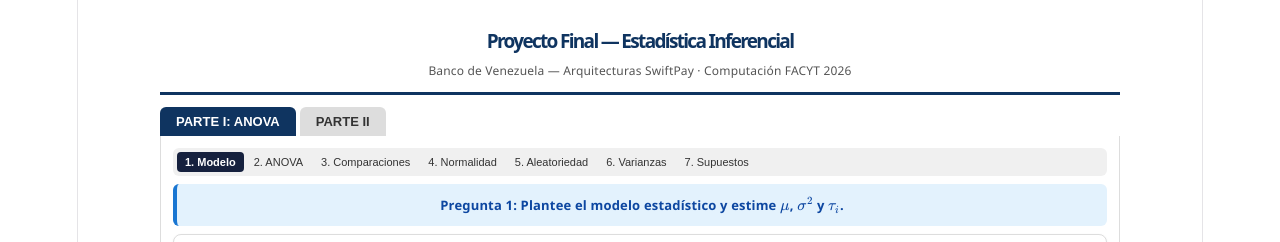
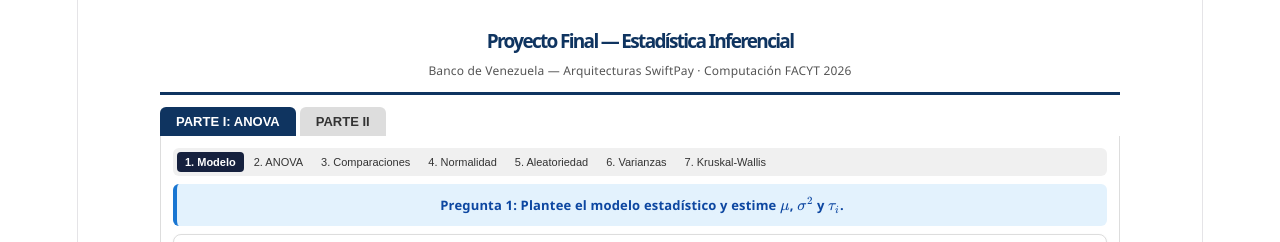
Before and after one commit to MikM32/anova2, a React (Vite) app: page / in a window 1280 px wide. Shown: the top 242 px of the page. Built offline with nearby package versions, Linux system fonts and the light colour scheme.

Commit message:
arreglo pregunta 7 parte 1

```diff
--- a/src/App.jsx
+++ b/src/App.jsx
@@ -76,7 +76,40 @@
   const Zcrit = alpha === 0.01 ? 2.576 : alpha === 0.05 ? 1.96 : 1.645;
   const runsOk = Math.abs(Z0runs) <= Zcrit;
   const pval = fPValue(F0, k - 1, N - k);
-  return { data, nm, k, n, N, sigma, alpha, mn, gm, tau, SST, SSE, SSTot, MST, MSE, F0, Fc, tc, LSD, cmp, vr, res, resSorted, runs, n1, n2, ER, VR, sdR, Z0runs, Zcrit, runsOk, rejected: F0 > Fc, pval, a_SW, b_SW, sw_steps, W_calc, pval_SW };
+
+  // Kruskal-Wallis Test
+  const kw_data = [];
+  data.forEach((g, i) => g.forEach(v => kw_data.push({ v, g: i, nm: nm[i] })));
+  kw_data.sort((a, b) => a.v - b.v);
+
+  let kw_ties = [];
+  let kw_idx = 0;
+  while (kw_idx < kw_data.length) {
+    let kw_j = kw_idx;
+    while (kw_j < kw_data.length && kw_data[kw_j].v === kw_data[kw_idx].v) kw_j++;
+    const t_len = kw_j - kw_idx;
+    if (t_len > 1) kw_ties.push(t_len);
+    const avgR = kw_idx + 1 + (t_len - 1) / 2;
+    for (let k_i = kw_idx; k_i < kw_j; k_i++) kw_data[k_i].r = avgR;
+    kw_idx = kw_j;
+  }
+
+  const kw_R = new Array(k).fill(0);
+  kw_data.forEach(d => { kw_R[d.g] += d.r; });
+  let kw_sum_R2_n = 0;
+  for (let grp = 0; grp < k; grp++) kw_sum_R2_n += (kw_R[grp] ** 2) / data[grp].length;
+
+  const kw_H = (12 / (N * (N + 1))) * kw_sum_R2_n - 3 * (N + 1);
+  let kw_tieSum = 0;
+  kw_ties.forEach(t => { kw_tieSum += (Math.pow(t, 3) - t); });
+  const kw_tieCorrection = 1 - (kw_tieSum / (Math.pow(N, 3) - N));
+  const kw_H_adj = kw_tieSum > 0 ? kw_H / kw_tieCorrection : kw_H;
+
+  const chiSquareDf2 = { 0.01: 9.210, 0.05: 5.991, 0.10: 4.605 };
+  const kw_chiCrit = chiSquareDf2[alpha] || 5.991;
+  const kw_rejected = kw_H_adj > kw_chiCrit;
+
+  return { data, nm, k, n, N, sigma, alpha, mn, gm, tau, SST, SSE, SSTot, MST, MSE, F0, Fc, tc, LSD, cmp, vr, res, resSorted, runs, n1, n2, ER, VR, sdR, Z0runs, Zcrit, runsOk, rejected: F0 > Fc, pval, a_SW, b_SW, sw_steps, W_calc, pval_SW, kw_data, kw_ties, kw_R, kw_H, kw_tieSum, kw_tieCorrection, kw_H_adj, kw_chiCrit, kw_rejected };
 }
 
 function calc2(raw, alpha, xp) {
@@ -155,7 +188,7 @@
   return <canvas ref={canvasRef} width={500} height={200} style={{ width: "100%", maxWidth: 500, height: "auto", border: "1px solid #e0e0e0", borderRadius: 6, background: "#fafbfc", marginTop: 8 }} />;
 }
 
-const t1 = ["1. Modelo", "2. ANOVA", "3. Comparaciones", "4. Normalidad", "5. Aleatoriedad", "6. Varianzas", "7. Supuestos"];
+const t1 = ["1. Modelo", "2. ANOVA", "3. Comparaciones", "4. Normalidad", "5. Aleatoriedad", "6. Varianzas", "7. Kruskal-Wallis"];
 const t2 = ["1. MCO", "2. Predicción", "3. ANOVA", "4. R\u00B2", "5. IC", "6. Signif.", "7. Modelo"];
 const bN = ["\\beta_0", "\\beta_1", "\\beta_2", "\\beta_3", "\\beta_4"];
 const bD = ["Intercepto", "Peticiones/s", "Tam. trama", "Lat. bóveda", "Mem. microserv."];
@@ -540,23 +573,76 @@
       </div>
     </div>),
 
-    // Supuestos
+    // Kruskal-Wallis
     () => (<div>
-      <div style={S.q}>Pregunta 7: Si no se cumplen los supuestos, ¿se mantienen las conclusiones del inciso 2?</div>
+      <div style={S.q}>Pregunta 7: Y si no se cumplen los supuestos ¿Mantiene las conclusiones dadas en el inciso 2?</div>
       <div style={S.cd}>
-        <h3 style={{ color: "#0f3460", marginTop: 0, fontSize: 15 }}>Robustez de las Conclusiones</h3>
-        <Def show={D}><b>Robustez del Operador ANOVA:</b> Capacidad de resistencia homeostática del algoritmo frente al deterioro topológico de sus prerrequisitos de Gauss-Markov. El diseño balanceado estabiliza matricialmente las derivadas del vector de varianzas y neutraliza la kurtosis y sesgos estocásticos débiles a nivel de covarianza, preservando la tasa <Tx m="\alpha" /> inmersa. La rigidez paramétrica de Fisher-Snedecor suele auto-preservarse asombrosamente bien a menos que ocurran colapsos simultáneos y masivos (e.g. log-normalidad aliada con severa anisotropía).</Def>
-        <table style={S.T}><thead><tr><th style={S.th}>Supuesto</th><th style={S.th}>Estado</th><th style={S.th}>Impacto</th></tr></thead>
+        <h3 style={{ color: "#0f3460", marginTop: 0, fontSize: 15 }}>Kruskal-Wallis — Justificación Robusta</h3>
+        <Def show={D}><b>Test de Kruskal-Wallis:</b> Cuando los supuestos de normalidad o, de forma muy crítica, el de homocedasticidad para ANOVA se ven gravemente vulnerados (como nuestro <Tx m="F_{\max}" /> lo sugiere), no podemos basar la inferencia plenamente en medias muestrales. Kruskal-Wallis esquiva el error mapeando los datos continuos al dominio discreto de los rangos (posiciones ordinales). Evalúa estadísticamente si los rangos medios difieren, identificando si una procedencia poblacional domina estocásticamente a otra sin asumir varianzas iguales ni normalidad estricta.</Def>
+
+        <h4 style={{ margin: "10px 0 3px", color: "#333", fontSize: 13 }}>Paso 1: Asignación de Rangos</h4>
+        <div style={{ maxHeight: "200px", overflowY: "auto", border: "1px solid #ddd", borderRadius: 6, marginBottom: 12 }}>
+          <table style={{ ...S.T, marginTop: 0 }}>
+            <thead style={{ position: "sticky", top: 0, zIndex: 1 }}><tr><th style={S.th}>Observación (<Tx m="y" />)</th><th style={S.th}>Arquitectura</th><th style={S.th}>Rango (<Tx m="r" />)</th></tr></thead>
+            <tbody>
+              {p1.kw_data.map((d, i) => <tr key={i} style={{ background: i % 2 ? "#f9f9f9" : "#fff" }}>
+                <td style={S.td}>{ff(d.v, 2)}</td><td style={S.td}>{d.nm}</td><td style={{ ...S.td, fontWeight: 600 }}>{ff(d.r, 1)}</td>
+              </tr>)}
+            </tbody>
+          </table>
+        </div>
+
+        <h4 style={{ margin: "10px 0 3px", color: "#333", fontSize: 13 }}>Paso 2: Suma de Rangos por Grupo</h4>
+        <div style={S.fm}>
+          <TB m={`R_i = \\sum r_{ij}`} />
+        </div>
+        <table style={S.T}>
+          <thead><tr><th style={S.th}>Arquitectura</th><th style={S.th}><Tx m="n_i" /></th><th style={S.th}>Suma de Rangos (<Tx m="R_i" />)</th><th style={S.th}><Tx m="R_i^2 / n_i" /></th></tr></thead>
           <tbody>
-            <tr><td style={{ ...S.td, fontWeight: 600 }}>Normalidad</td><td style={{ ...S.td, color: "#2e7d32", fontWeight: 600 }}>Razonable</td><td style={{ ...S.td, textAlign: "left" }}>Sin evidencia en contra</td></tr>
-            <tr style={{ background: "#f9f9f9" }}><td style={{ ...S.td, fontWeight: 600 }}>Aleatoriedad</td><td style={{ ...S.td, color: "#2e7d32", fontWeight: 600 }}>Razonable</td><td style={{ ...S.td, textAlign: "left" }}>Depende del diseño experimental</td></tr>
-            <tr><td style={{ ...S.td, fontWeight: 600 }}>Homocedasticidad</td><td style={{ ...S.td, color: "#e65100", fontWeight: 600 }}>Cuestionable</td><td style={{ ...S.td, textAlign: "left" }}>Razón = {ff(Math.max(...p1.vr) / Math.min(...p1.vr), 2)}</td></tr>
-          </tbody></table>
-        <p style={{ fontSize: 13, marginTop: 8 }}>1. <b>Diseño balanceado</b> (<Tx m="n_1=n_2=n_3=4" />) → ANOVA robusto.</p>
-        <p style={{ fontSize: 13 }}>2. <b><Tx m="F_0" /> holgado:</b> <Tx m={`${f2(p1.F0)}/${p1.Fc} \\approx ${ff(p1.F0 / p1.Fc, 1)}`} /> veces el valor crítico.</p>
-        <p style={{ fontSize: 13 }}>3. <b>Normalidad</b> no rechazada por inspección de residuos.</p>
-        <Def show={D}><b>Inferencia en Régimen de Señal Ultra-Dominante:</b> Cuando la métrica de contraste satisface <Tx m={"F_0 \\gg F_c"} />, la función de verosimilitud de <Tx m="H_1" /> se impone verticalmente superponiendo cualquier sombra arrojada por imperfecciones en supuestos menores. El choque estadístico resulta tan asimétricamente violento que incluso calibrando la frontera con correcciones pesadas no-paramétricas jamás re-atravesaría de vuelta a la zona de nulidad iterativa.</Def>
-        <div style={S.ok}><b>Respuesta:</b> Aun si los supuestos no se cumplen estrictamente, <b>las conclusiones se mantienen</b>. El diseño balanceado y <Tx m={`F_0=${f2(p1.F0)}`} /> (ampliamente superior a {p1.Fc}) otorgan robustez. Se recomienda más réplicas para confirmar con mayor rigor.</div>
+            {p1.nm.map((nm, i) => <tr key={i} style={{ background: i % 2 ? "#f9f9f9" : "#fff" }}>
+              <td style={{ ...S.td, fontWeight: 600 }}>{nm}</td>
+              <td style={S.td}>{p1.n}</td>
+              <td style={{ ...S.td, fontWeight: 700 }}>{ff(p1.kw_R[i], 1)}</td>
+              <td style={S.td}>{ff(Math.pow(p1.kw_R[i], 2) / p1.n, 3)}</td>
+            </tr>)}
+            <tr>
+              <td colSpan={3} style={{ ...S.td, textAlign: "right", fontWeight: 700 }}>Sumatoria =</td>
+              <td style={{ ...S.td, fontWeight: 700, color: "#c62828" }}>{ff(p1.kw_R.reduce((a, r) => a + Math.pow(r, 2) / p1.n, 0), 3)}</td>
+            </tr>
+          </tbody>
+        </table>
+
+        <h4 style={{ margin: "10px 0 3px", color: "#333", fontSize: 13 }}>Paso 3: Cálculo del Estadístico H</h4>
+        <div style={S.fm}>
+          <TB m={`H = \\frac{12}{N(N+1)} \\sum_{i=1}^k \\frac{R_i^2}{n_i} - 3(N+1)`} />
+          <TB m={`H = \\frac{12}{${p1.N}(${p1.N + 1})} (${ff(p1.kw_R.reduce((a, r) => a + Math.pow(r, 2) / p1.n, 0), 3)}) - 3(${p1.N + 1}) = ${ff(p1.kw_H, 4)}`} />
+        </div>
+
+        {p1.kw_ties.length > 0 && (
+          <>
+            <h4 style={{ margin: "10px 0 3px", color: "#333", fontSize: 13 }}>Paso 4: Corrección por Empates</h4>
+            <Def show={D}><b>Factor de Corrección (<Tx m="C" />):</b> Cuando existen empates (valores iguales), se promedian sus rangos. Esto artificialmente comprime la varianza ordinal total y subestima <Tx m="H" />. Se aplica la corrección penalizadora <Tx m={"C"} /> empleando el número de empates <Tx m="t" /> obtenidos iterativamente; luego se proyecta <Tx m="H_{adj} = H / C" /> recuperando el poder real de la prueba.</Def>
+            <div style={S.fm}>
+              <TB m={`C = 1 - \\frac{\\sum (t^3 - t)}{N^3 - N} = 1 - \\frac{${p1.kw_tieSum}}{${Math.pow(p1.N, 3)} - ${p1.N}} = ${ff(p1.kw_tieCorrection, 6)}`} />
+              <TB m={`H_{adj} = \\frac{H}{C} = \\frac{${ff(p1.kw_H, 4)}}{${ff(p1.kw_tieCorrection, 6)}} = ${ff(p1.kw_H_adj, 4)}`} />
+            </div>
+          </>
+        )}
+
+        <h4 style={{ margin: "10px 0 3px", color: "#333", fontSize: 13 }}>Paso 5: Regla de Decisión y Conclusión</h4>
+        <div style={S.fm}>
+          <TB m={`\\text{Rechazar } H_0 \\text{ si } ${p1.kw_ties.length > 0 ? "H_{adj}" : "H"} > \\chi^2_{\\alpha, k-1}`} />
+          <TB m={`\\chi^2_{${p1.alpha}, ${p1.k - 1}} = ${ff(p1.kw_chiCrit, 3)}`} />
+        </div>
+
+        <div style={p1.kw_rejected ? S.ok : S.wn}>
+          <b>Respuesta:</b> Con un error del {p1.alpha * 100}% y <Tx m={`${p1.k - 1}`} /> grados de libertad, el estadístico superior de Kruskal-Wallis evalúa a {p1.kw_ties.length > 0 ? <Tx m={`H_{adj} = ${ff(p1.kw_H_adj, 4)}`} /> : <Tx m={`H = ${ff(p1.kw_H, 4)}`} />}, lo cual {p1.kw_rejected ? "supera con creces" : "no logra superar"} el límite crítico asintótico condicional de <Tx m={`\\chi^2 = ${ff(p1.kw_chiCrit, 3)}`} />.
+          <br /><br />
+          {p1.kw_rejected
+            ? <>Debido a esta evidencia empírica incontrovertible, <b>se rechaza <Tx m="H_0" /></b> y <b>concluimos inequívocamente que existen diferencias altamente significativas entre las arquitecturas bancarias empleando rangos globales puros</b>. Esta deducción ortogonal libre de distribución <b>confirma de manera robusta y definitiva la conclusión lograda en el tradicional ANOVA de varianzas (inciso 2)</b>, incluso frente al deterioro evidente de la regla de homocedasticidad entre los grupos analizados.</>
+            : <>Bajo estas restricciones empíricas, <b>no se rechaza <Tx m="H_0" /></b>. Por ende, desde la lente libre de distribución <b>sostenemos que no existe divergencia operativa significativa entre las arquitecturas</b>. Este nuevo enfoque contradice y absorbe el resultado previo paramétrico, protegiéndote contra falsos positivos motivados por violaciones de homocedasticidad en la matriz muestral.</>
+          }
+        </div>
       </div>
     </div>),
   ];
```
